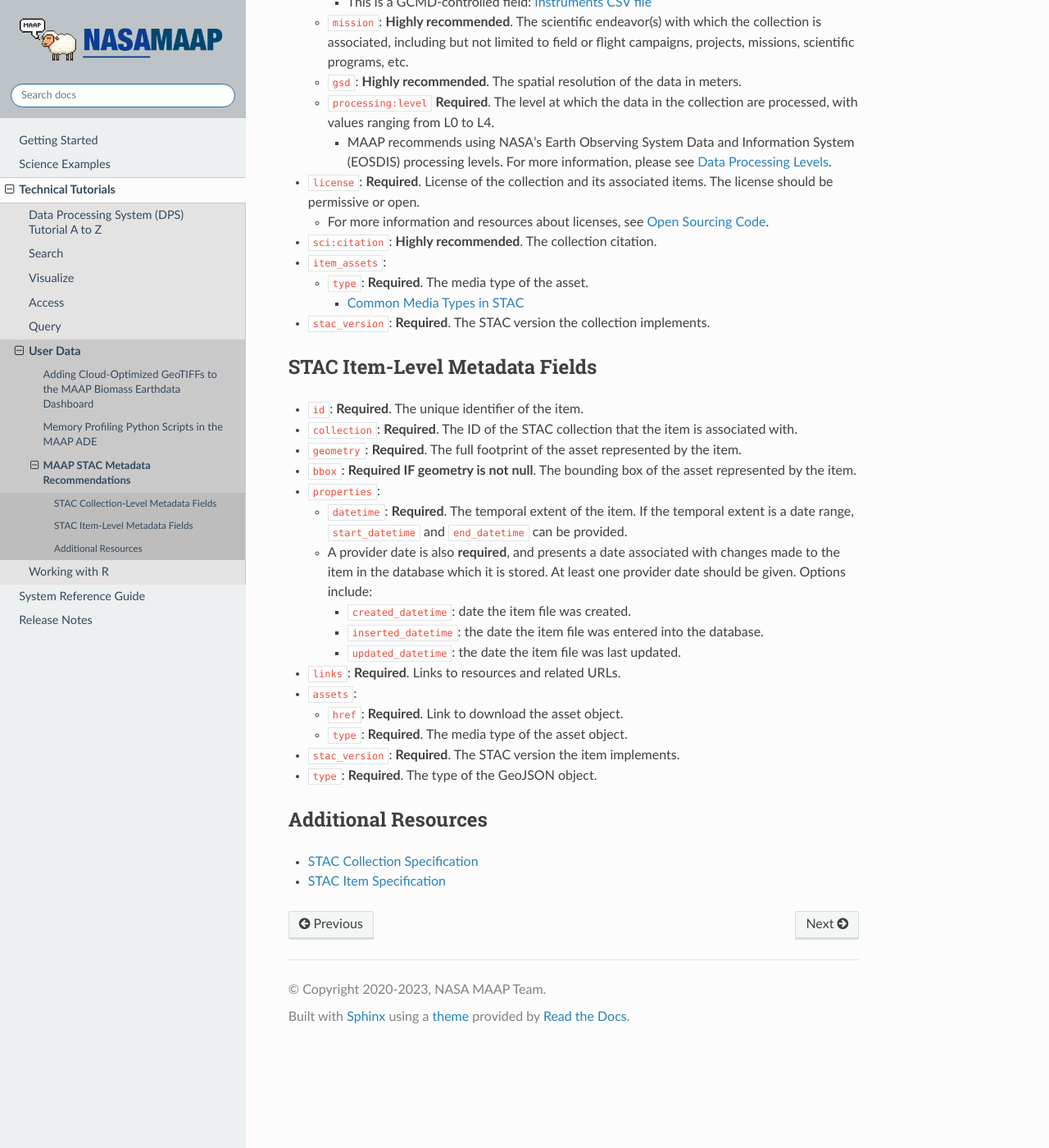
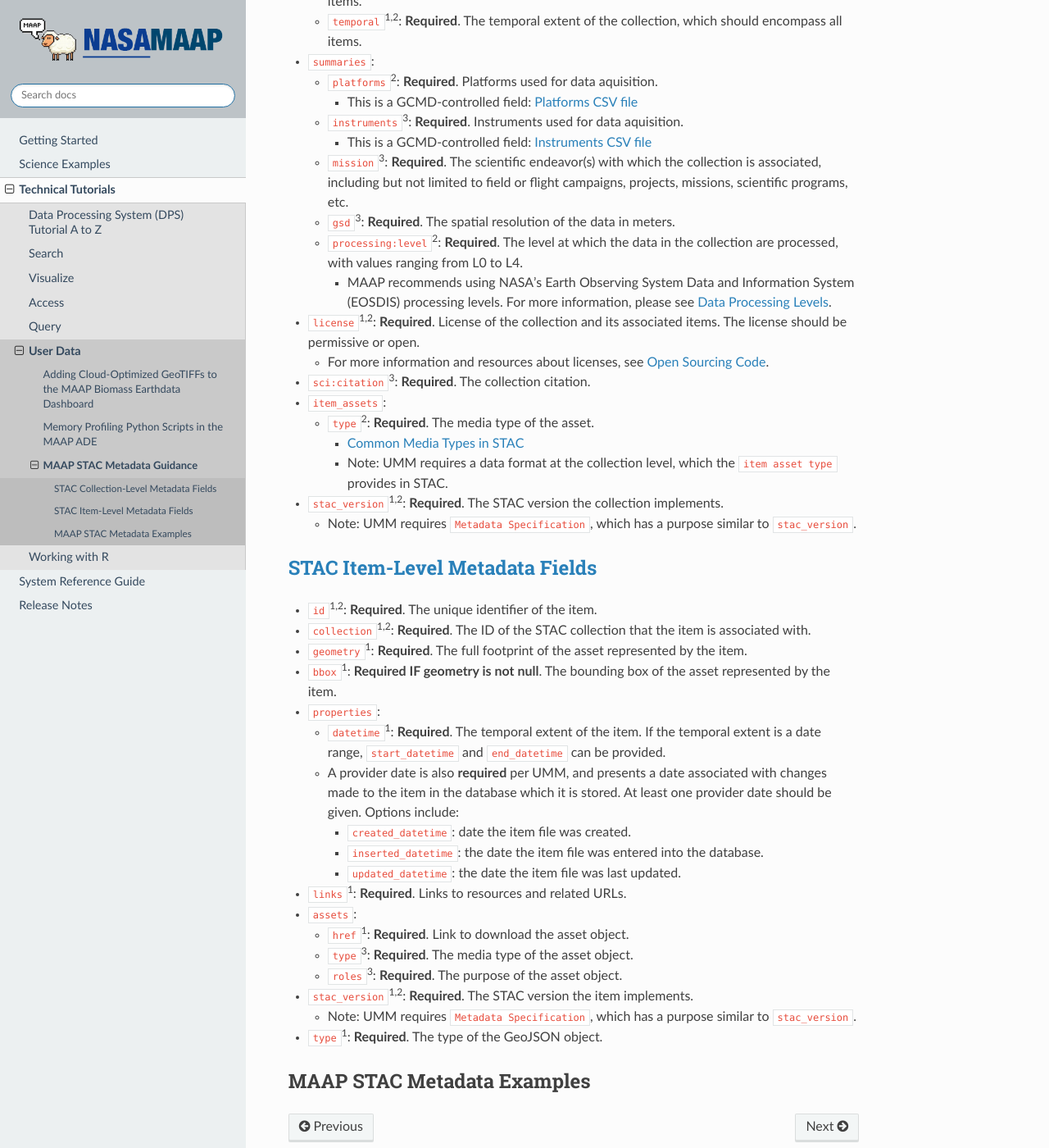
Before and after one commit to MAAP-Project/maap-documentation, a Sphinx documentation site: the page built from docs/source/technical_tutorials/user_data/stac_metadata.rst, in a window 1280 px wide and 1400 px high, scrolled down 1439 px. Shown: the whole window at 82% size. Built offline with Sphinx 7.4.7 and the Read the Docs theme 3.1.0, drawn with Linux system fonts in a browser that asks for light colours; pages that are not in the unit, such as notebooks, are missing from menus; some of the changed text lies outside the part shown.

Commit message:
noted stac/umm/maap required

```diff
--- a/docs/source/technical_tutorials/user_data/stac_metadata.rst
+++ b/docs/source/technical_tutorials/user_data/stac_metadata.rst
@@ -1,4 +1,4 @@
-MAAP STAC Metadata Recommendations
+MAAP STAC Metadata Guidance
 ==================================
 
 MAAP uses the STAC (SpatioTemporal Asset Catalog) specification, which
@@ -15,6 +15,14 @@ Metadata Repository
 elements are included below, and are broken down at the collection and
 item level.
 
+Requirements are noted by schema as follows:
+
+- ``element``:sup:`1`: required by STAC
+
+- ``element``:sup:`2`: required by UMM
+
+- ``element``:sup:`3`: not required by STAC or UMM, but still required by MAAP
+
 **Note**: NASA CMR also uses Global Change Master Directory (GCMD)
 Keywords to help with consistency and searchability. As a best practice,
 MAAP recommends using GCMD keywords in applicable fields, which are
@@ -23,29 +31,29 @@ Viewer” <https://www.earthdata.nasa.gov/data/tools/idn/gcmd-keyword-viewer>`__
 Downloadable CSV files of GCMD keywords are also provided for relevant
 fields.
 
-STAC Collection-Level Metadata Fields
--------------------------------------
+`STAC Collection-Level Metadata Fields <https://github.com/radiantearth/stac-spec/blob/master/collection-spec/collection-spec.md>`__
+----------------------------------------------------------------------------------------------------------------------------------------
 
--  ``id``: **Required**. The unique identifier of the collection.
--  ``version``: **Required**. The version of the data. This is different
+-  ``id``:sup:`1,2`: **Required**. The unique identifier of the collection.
+-  ``version``:sup:`2`: **Required**. The version of the data. This is different
    than the ``stac_version`` element.
--  ``title``: **Required**. A short descriptive title of the datatset.
+-  ``title``:sup:`1,2`: **Required**. A short descriptive title of the datatset.
    This should differ from the ``id``.
--  ``sci:doi``: **Required if available**. The DOI of the collection
+-  ``sci:doi``:sup:`2`: **Required if available**. The DOI of the collection
    should be provided using the `Scientific Citation Extension
    Specification <https://github.com/stac-extensions/scientific/tree/main>`__.
 
    -  For more information and resources about DOIs, see `Open Sourcing
       Code <../../science/oss_documentation/doi_and_licensing.ipynb>`__.
 
--  ``description``: **Required**. A detailed description or abstract for
+-  ``description``:sup:`1,2`: **Required**. A detailed description or abstract for
    the dataset. The description should be useful to the science
    community, but also approachable for a first time user of the data.
    It is recommended to include information such as what
    platforms/instruments were/are used to collect the data, the
    parameters that are provided, the spatial and temporal coverage, and
    the purpose and/or intended use of the data.
--  ``providers``: **Required**. The name of the organization(s)
+-  ``providers``:sup:`2`: **Required**. The name of the organization(s)
    responsible for originating, processing, archiving, and/or
    distributing the dataset. Multiple roles can belong to the same
    organization.
@@ -69,43 +77,43 @@ STAC Collection-Level Metadata Fields
       -  Example: if data are hosted in the NASA CMR, the “host” role
          would be added to the respective NASA DAAC.
 
--  ``keywords``: **Required**. Keyword(s) that describe the parameters
+-  ``keywords``:sup:`2`: **Required**. Keyword(s) that describe the parameters
    provided in the data.
 
    -  This is a GCMD-controlled field: `Science Keywords CSV
       file <https://gcmd.earthdata.nasa.gov/kms/concepts/concept_scheme/sciencekeywords/?format=csv>`__.
 
--  ``links``: **Required**. Resources related to a collection. This
+-  ``links``:sup:`1,2`: **Required**. Resources related to a collection. This
    should include a link to access the data. Other links to consider
    adding: user’s guide, a dataset landing page, ATBD, read-me, the
    project home page, relevant online data tools, etc.
 -  ``extent``:
 
-   -  ``spatial``: **Required**. The spatial extent of the collection,
+   -  ``spatial``:sup:`1,2`: **Required**. The spatial extent of the collection,
       which should encompass all items.
-   -  ``temporal``: **Required**. The temporal extent of the collection,
+   -  ``temporal``:sup:`1,2`: **Required**. The temporal extent of the collection,
       which should encompass all items.
 
 -  ``summaries``:
 
-   -  ``platforms``: **Required**. Platforms used for data aquisition.
+   -  ``platforms``:sup:`2`: **Required**. Platforms used for data aquisition.
 
       -  This is a GCMD-controlled field: `Platforms CSV
          file <https://gcmd.earthdata.nasa.gov/kms/concepts/concept_scheme/platforms?format=csv>`__
 
-   -  ``instruments``: **Highly recommended**. Instruments used for data
+   -  ``instruments``:sup:`3`: **Required**. Instruments used for data
       aquisition.
 
       -  This is a GCMD-controlled field: `Instruments CSV
          file <https://gcmd.earthdata.nasa.gov/kms/concepts/concept_scheme/instruments/?format=csv>`__
 
-   -  ``mission``: **Highly recommended**. The scientific endeavor(s)
+   -  ``mission``:sup:`3`: **Required**. The scientific endeavor(s)
       with which the collection is associated, including but not limited
       to field or flight campaigns, projects, missions, scientific
       programs, etc.
-   -  ``gsd``: **Highly recommended**. The spatial resolution of the
+   -  ``gsd``:sup:`3`: **Required**. The spatial resolution of the
       data in meters.
-   -  ``processing:level`` **Required**. The level at which the data in
+   -  ``processing:level``:sup:`2`: **Required**. The level at which the data in
       the collection are processed, with values ranging from L0 to L4.
 
       -  MAAP recommends using NASA’s Earth Observing System Data and
@@ -113,40 +121,44 @@ STAC Collection-Level Metadata Fields
          information, please see `Data Processing
          Levels <https://www.earthdata.nasa.gov/learn/earth-observation-data-basics/data-processing-levels>`__.
 
--  ``license``: **Required**. License of the collection and its
+-  ``license``:sup:`1,2`: **Required**. License of the collection and its
    associated items. The license should be permissive or open.
 
    -  For more information and resources about licenses, see `Open
       Sourcing
       Code <../../science/oss_documentation/doi_and_licensing.ipynb>`__.
 
--  ``sci:citation``: **Highly recommended**. The collection citation.
+-  ``sci:citation``:sup:`3`: **Required**. The collection citation.
 -  ``item_assets``:
 
-   -  ``type``: **Required**. The media type of the asset.
+   -  ``type``:sup:`2`: **Required**. The media type of the asset.
 
       -  `Common Media Types in
          STAC <https://github.com/radiantearth/stac-spec/blob/master/best-practices.md#common-media-types-in-stac>`__
 
--  ``stac_version``: **Required**. The STAC version the collection
+      - Note: UMM requires a data format at the collection level, which the ``item asset type`` provides in STAC.
+
+-  ``stac_version``:sup:`1,2`: **Required**. The STAC version the collection
    implements.
 
-STAC Item-Level Metadata Fields
--------------------------------
+   - Note: UMM requires ``Metadata Specification``, which has a purpose similar to ``stac_version``.
 
--  ``id``: **Required**. The unique identifier of the item.
--  ``collection``: **Required**. The ID of the STAC collection that the
+`STAC Item-Level Metadata Fields <https://github.com/radiantearth/stac-spec/blob/master/item-spec/item-spec.md>`__
+----------------------------------------------------------------------------------------------------------------------
+
+-  ``id``:sup:`1,2`: **Required**. The unique identifier of the item.
+-  ``collection``:sup:`1,2`: **Required**. The ID of the STAC collection that the
    item is associated with.
--  ``geometry``: **Required**. The full footprint of the asset
+-  ``geometry``:sup:`1`: **Required**. The full footprint of the asset
    represented by the item.
--  ``bbox``: **Required IF geometry is not null**. The bounding box
+-  ``bbox``:sup:`1`: **Required IF geometry is not null**. The bounding box
    of the asset represented by the item.
 -  ``properties``:
 
-   -  ``datetime``: **Required**. The temporal extent of the item. If
+   -  ``datetime``:sup:`1`: **Required**. The temporal extent of the item. If
       the temporal extent is a date range, ``start_datetime`` and
       ``end_datetime`` can be provided.
-   -  A provider date is also **required**, and presents a date
+   -  A provider date is also **required** per UMM, and presents a date
       associated with changes made to the item in the database which it
       is stored. At least one provider date should be given. Options
       include:
@@ -156,19 +168,18 @@ STAC Item-Level Metadata Fields
          the database.
       -  ``updated_datetime``: the date the item file was last updated.
 
--  ``links``: **Required**. Links to resources and related URLs.
+-  ``links``:sup:`1`: **Required**. Links to resources and related URLs.
 -  ``assets``:
 
-   -  ``href``: **Required**. Link to download the asset object.
-   -  ``type``: **Required**. The media type of the asset object.
+   -  ``href``:sup:`1`: **Required**. Link to download the asset object.
+   -  ``type``:sup:`3`: **Required**. The media type of the asset object.
+   -  ``roles``:sup:`3`: **Required**. The purpose of the asset object.
 
--  ``stac_version``: **Required**. The STAC version the item implements.
--  ``type``: **Required**. The type of the GeoJSON object.
+-  ``stac_version``:sup:`1,2`: **Required**. The STAC version the item implements.
 
-Additional Resources
---------------------
+   - Note: UMM requires ``Metadata Specification``, which has a purpose similar to ``stac_version``.
 
--  `STAC Collection
-   Specification <https://github.com/radiantearth/stac-spec/blob/master/collection-spec/collection-spec.md>`__
--  `STAC Item
-   Specification <https://github.com/radiantearth/stac-spec/blob/master/item-spec/item-spec.md>`__
+-  ``type``:sup:`1`: **Required**. The type of the GeoJSON object.
+
+MAAP STAC Metadata Examples
+-----------------------------
```
